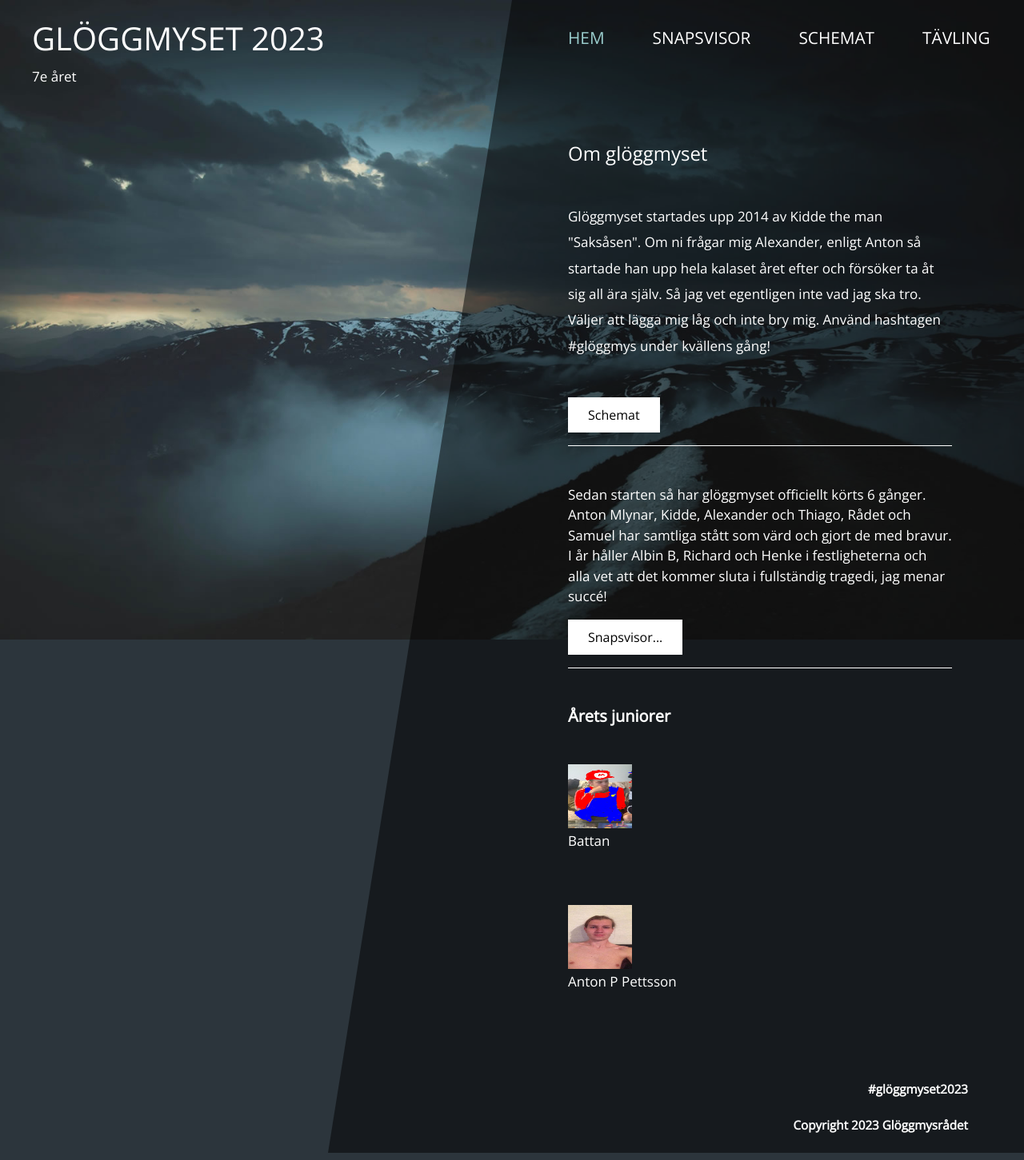
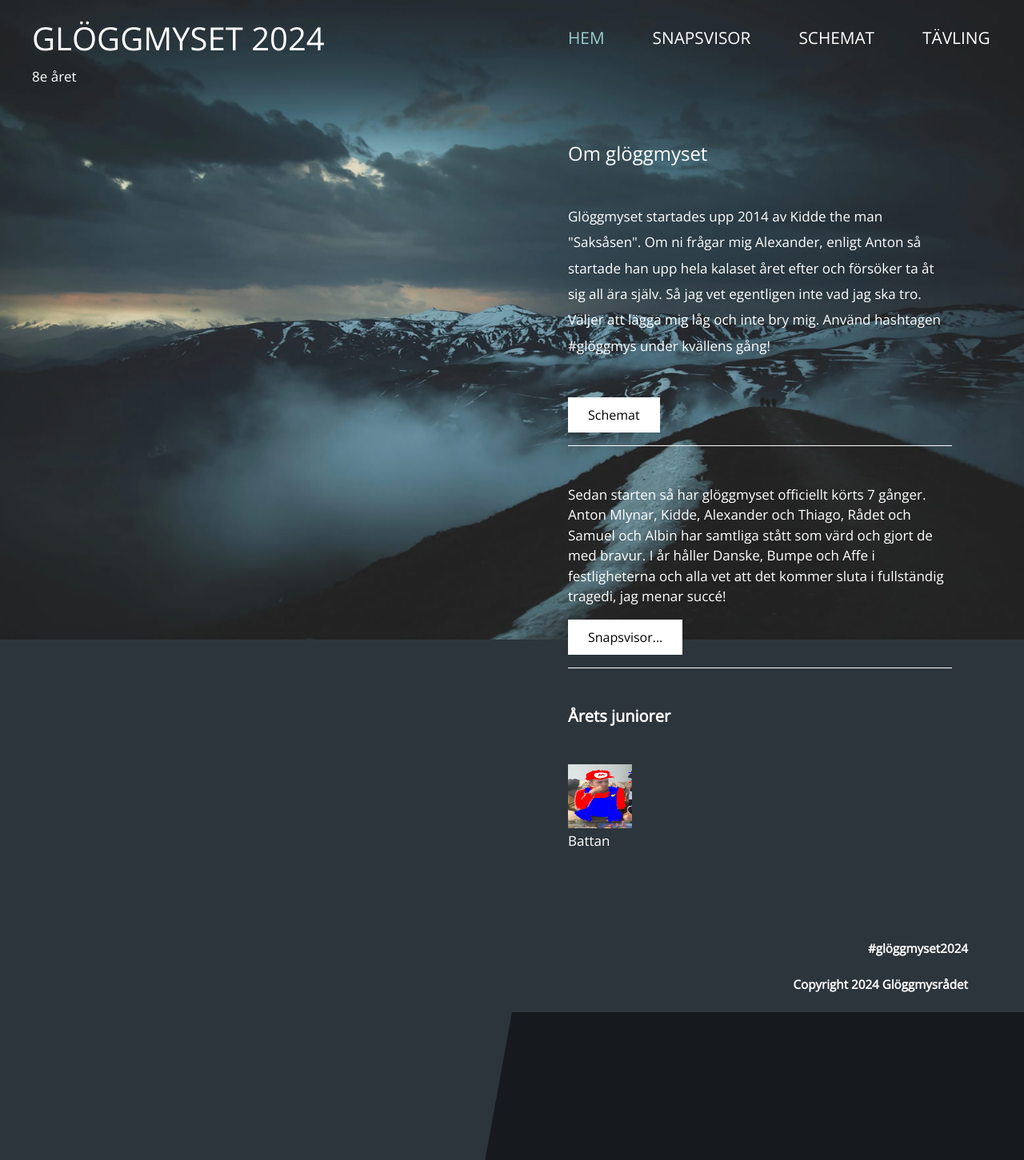
Before and after one commit to Idemark/Idemark.github.io, a website: page index.html in a window 1280 px wide. Shown: the top 1451 px of the page at 80% size. Drawn offline with nearby package versions, Linux system fonts and the light colour scheme.

Commit message:
Update index.html

```diff
--- a/index.html
+++ b/index.html
@@ -19,8 +19,8 @@
                 <div class="tm-col-left">
                     <div class="tm-site-header media">
                         <div class="media-body">
-                            <h1 class="tm-sitename text-uppercase">Glöggmyset 2023</h1>
-                            <p class="tm-slogon">7e året</p>
+                            <h1 class="tm-sitename text-uppercase">Glöggmyset 2024</h1>
+                            <p class="tm-slogon">8e året</p>
                         </div>
                     </div>
                 </div>
@@ -58,7 +58,7 @@
                         <h2 class="mb-5 tm-content-title">Om glöggmyset</h2>
                         <p class="mb-5">Glöggmyset startades upp 2014 av Kidde the man "Saksåsen". Om ni frågar mig Alexander, enligt Anton så startade han upp hela kalaset året efter och försöker ta åt sig all ära själv. Så jag vet egentligen inte vad jag ska tro. Väljer att lägga mig låg och inte bry mig. Använd hashtagen #glöggmys under kvällens gång!</p>
                         <a href="contact.html" class="btn btn-primary">Schemat</a>
-                        <hr class="mb-5">Sedan starten så har glöggmyset officiellt körts 6 gånger. Anton Mlynar, Kidde, Alexander och Thiago, Rådet och Samuel har samtliga stått som värd och gjort de med bravur. I år håller Albin B, Richard och Henke i festligheterna och alla vet att det kommer sluta i fullständig tragedi, jag menar succé! </p>
+                        <hr class="mb-5">Sedan starten så har glöggmyset officiellt körts 7 gånger. Anton Mlynar, Kidde, Alexander och Thiago, Rådet och Samuel och Albin har samtliga stått som värd och gjort de med bravur. I år håller Danske, Bumpe och Affe i festligheterna och alla vet att det kommer sluta i fullständig tragedi, jag menar succé! </p>
                         <a href="about.html" class="btn btn-primary">Snapsvisor...</a>
                         <hr class="mb-5 bold"></p>
                         <h5 class="mb-5 bold">Årets juniorer</h5>
@@ -67,11 +67,6 @@
                             <img src="img/services-2.jpg" width="80px" height="80px">
                             <p class="mb-5">Battan</p>
                         </div>
-                    </div>
-                    <div class="media my-3">
-                        <div class="media-body">
-                        <img src="img/services-3.jpg" width="80px" height="80px">
-                        <p class="mb-5">Anton P Pettsson</p>
                     </div>
                 </div>
 
@@ -85,8 +80,8 @@
             </div>
             <div class="tm-col-right tm-col-footer">
                 <footer class="tm-site-footer text-right">
-                    <p class="bold">#glöggmyset2023</p>
-                    <p class="mb-0 bold">Copyright 2023 Glöggmysrådet</p>
+                    <p class="bold">#glöggmyset2024</p>
+                    <p class="mb-0 bold">Copyright 2024 Glöggmysrådet</p>
                 </footer>
             </div>
         </div>
```
